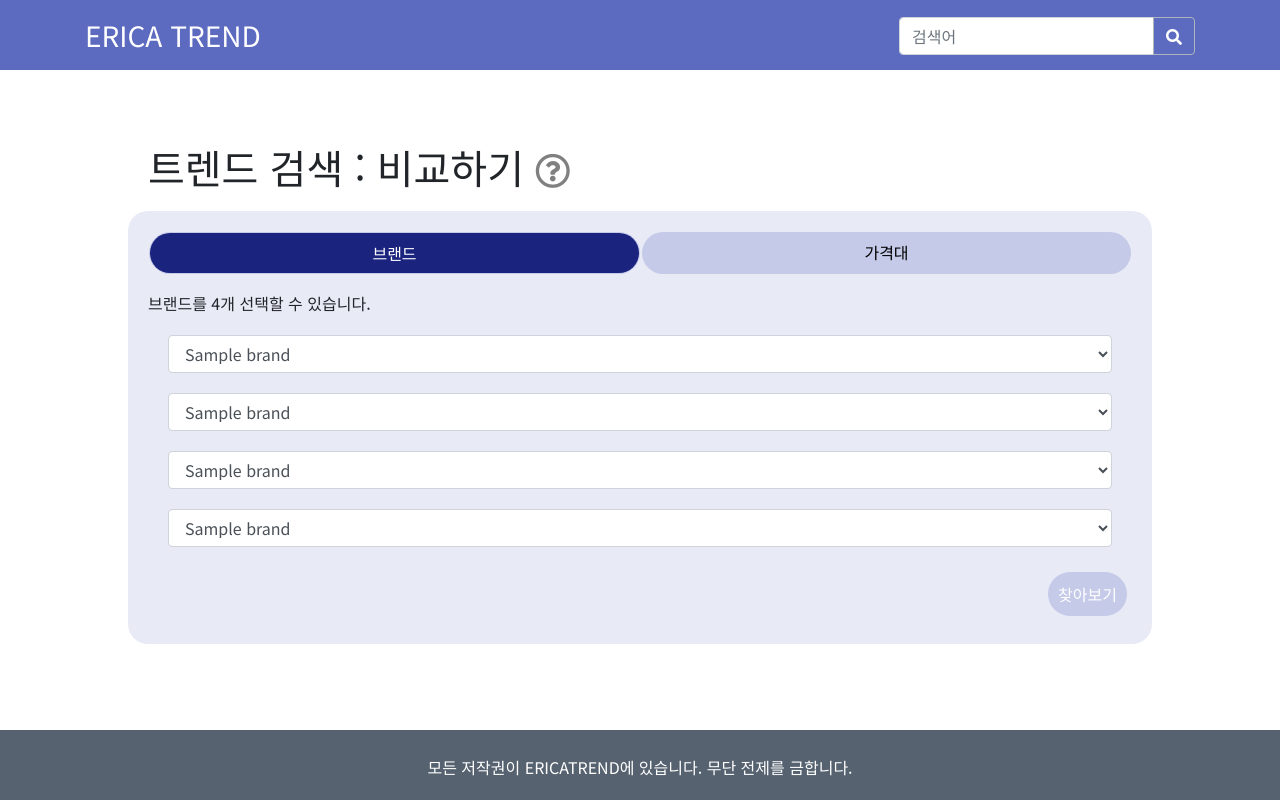
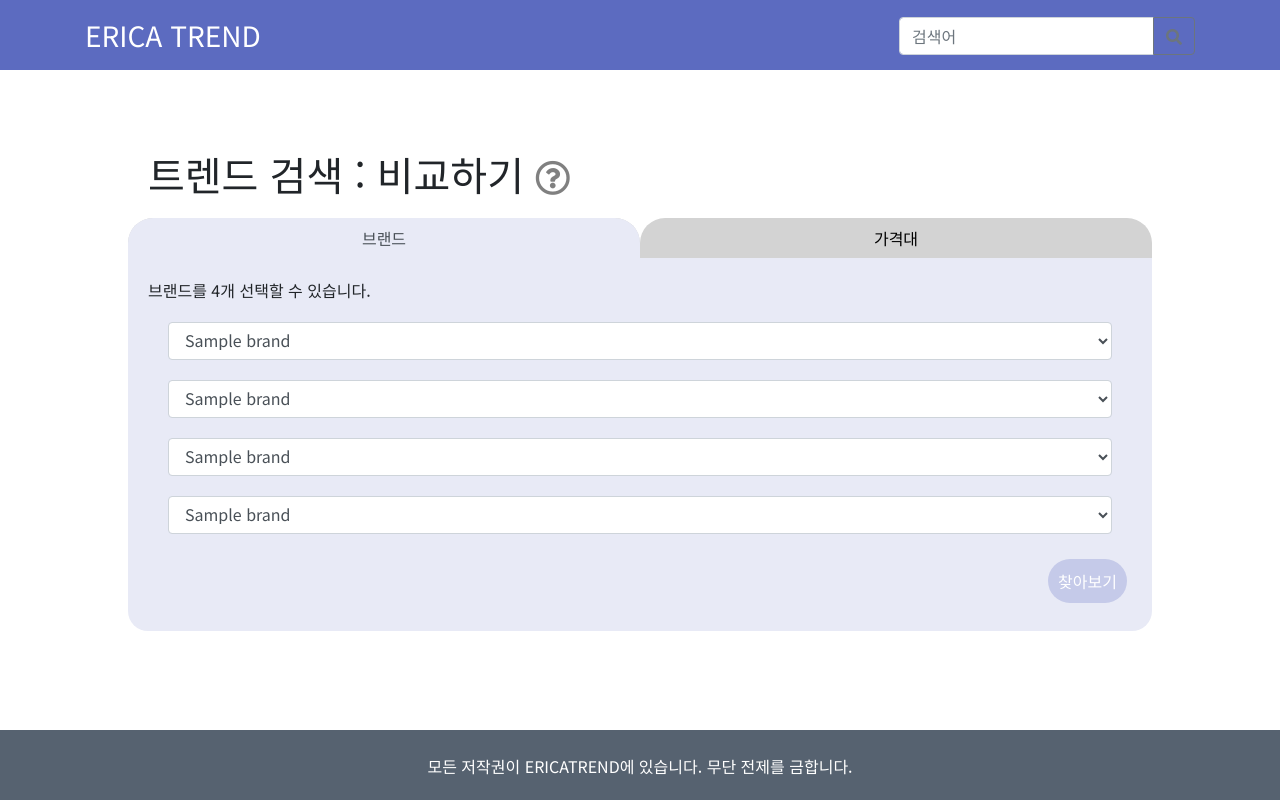
Before and after one commit to hajinhoe-backup/ericatrend, a Flask app: template templates/search/compare.html in a window 1280 px wide. Run offline with Flask 2, Linux system fonts and the light colour scheme; the template is opened without the code that fills it: most values are stand-ins (such as "Sample title", 1, 10 or a date in 2020); parts of the project's set-up code (start-up, migrations or seed data) failed here and were passed over; some libraries are stand-ins or nearby versions.

Commit message:
compare 페이지 탭 디자인 수정

```diff
--- a/static/compare.css
+++ b/static/compare.css
@@ -20,8 +20,6 @@ body {
 }
 
 #button-addon2 {
-    border-color: #adb5bd;
-    color: white;
 }
 
 .compare_header {
@@ -37,15 +35,13 @@ body {
 }
 
 .nav-item{
-    border-radius: 25px 25px 25px 25px;
-    background-color: #C5CAE9;
-    margin: 1px;
+    border-radius: 25px 25px 0px 0px;
+    background-color: lightgrey;
 }
 
-.nav-pills .nav-link.active, .nav-pills .show > .nav-link{
-    background-color: #1A237E;
-    border-radius: 25px 25px 25px 25px;
-    margin: 1px;
+.nav .nav-link.active, .nav .show > .nav-link{
+    background-color: #E8EAF6;
+    border-radius: 25px 25px 0px 0px;
 }
 
 #search_box {
@@ -57,7 +53,7 @@ body {
     overflow: hidden;
     padding: 20px;
     background-color: #E8EAF6;
-    border-radius: 20px 20px 20px 20px;
+    border-radius: 0px 0px 20px 20px;
     transition: 0.5s;
 }
 
--- a/templates/search/compare.html
+++ b/templates/search/compare.html
@@ -98,15 +98,16 @@
                 </script>
             </div>
         </header>
+        <ul class="nav nav-tabs nav-justified">
+            <li class="nav-item">
+                <a style="border: none;" class="nav-link active" id="pills-home-tab" data-toggle="pill" href="#pills-home" role="tab" aria-controls="pills-home" aria-selected="true"> 브랜드 </a>
+              </li>
+          <li class="nav-item">
+            <a style="border: none;" class="nav-link" id="pills-profile-tab" data-toggle="pill" href="#pills-profile" role="tab" aria-controls="pills-profile" aria-selected="false"> 가격대 </a>
+          </li>
+        </ul>
         <section id="compare_option_box">
-            <ul class="nav nav-pills nav-fill mb-3" id="pills-tab" role="tablist">
-              <li class="nav-item">
-                <a class="nav-link active" id="pills-home-tab" data-toggle="pill" href="#pills-home" role="tab" aria-controls="pills-home" aria-selected="true">브랜드</a>
-              </li>
-              <li class="nav-item">
-                <a class="nav-link" id="pills-profile-tab" data-toggle="pill" href="#pills-profile" role="tab" aria-controls="pills-profile" aria-selected="false">가격대</a>
-              </li>
-            </ul>
+
             <div class="tab-content" id="pills-tabContent">
               <div class="tab-pane fade show active" id="pills-home" role="tabpanel" aria-labelledby="pills-home-tab">
                 <p>브랜드를 4개 선택할 수 있습니다.</p>
```
